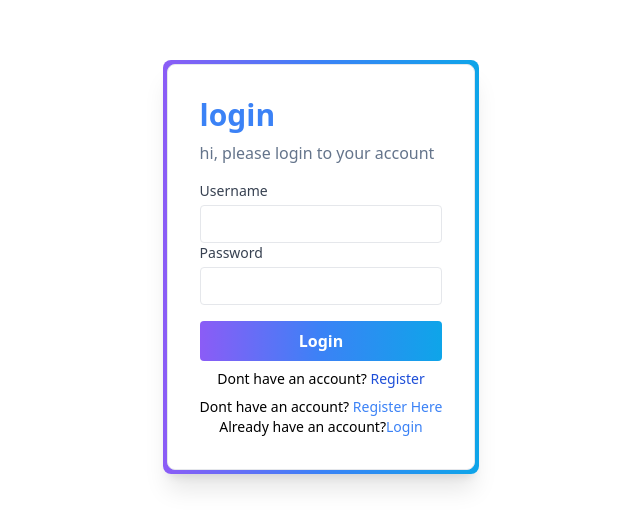
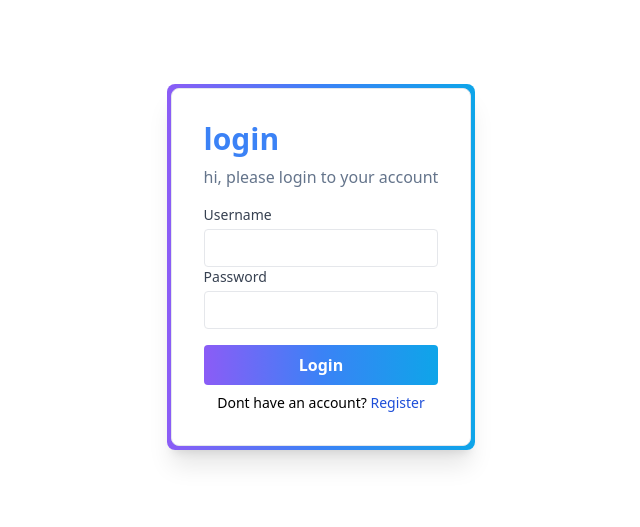
Before and after one commit to Ridhosyawali/belajar-nextjs, a Next.js app: page /login in a window 1280 px wide. Shown: the part 133-660 px from the top of the page, without its empty margins (319-959 px from the left). Built offline with nearby package versions, Linux system fonts and the light colour scheme.

Commit message:
eventHandler

```diff
--- a/src/components/atoms/Button/index.jsx
+++ b/src/components/atoms/Button/index.jsx
@@ -1,7 +1,16 @@
-export default function Button(props) {
+export default function Button({
+  type,
+  className,
+  children,
+  onClick = () => {},
+}) {
   return (
-    <button className={`h-10 font-semibold rounded p-2 ${props.className}`}>
-      {props.children}
+    <button
+      className={`h-10 font-semibold rounded p-2 ${className}`}
+      type={type}
+      onClick={onClick}
+    >
+      {children}
     </button>
   );
 }
--- a/src/components/organism/Login/index.jsx
+++ b/src/components/organism/Login/index.jsx
@@ -4,8 +4,20 @@ import Link from "next/link";
 import React from "react";
 
 const Login = () => {
+  // event handler untuk simulasi login
+  function handleLogin(event) {
+    // event.preventdefault untuk mencegah reload
+    event.preventDefault();
+
+    // menyimpan data ke local storage
+    localStorage.setItem("username", event.target.username.value);
+    localStorage.setItem("password", event.target.password.value);
+
+    window.location.href = "/products";
+  }
   return (
-    <form>
+    // onSubmit : event handler untuk menangani aksi ketika disubmit(button = submit)
+    <form onSubmit={handleLogin}>
       <InputForm
         label="Username"
         name="username"
@@ -15,10 +27,14 @@ const Login = () => {
       <InputForm
         label="Password"
         name="password"
-        type="text"
+        type="password"
         placeHolder="Masukkan Password"
       />
-      <Button className=" bg-gradient-hover hover:bg-blue-400 text-white mt-4 w-full">
+      <Button
+        className=" bg-gradient-hover hover:bg-blue-400 text-white mt-4 w-full"
+        type="submit"
+        // onClick={handleLogin} // onClick : event handler untuk menangani aksi ketika button diclick
+      >
         Login
       </Button>
       <p className="text-center text-sm mt-2">
--- a/src/components/templates/AuthLayout/index.jsx
+++ b/src/components/templates/AuthLayout/index.jsx
@@ -1,53 +1,12 @@
-import Link from "next/link";
 import React from "react";
 
-const AuthLayout = ({ title, desc, children, type = "register" }) => {
+const AuthLayout = ({ title, desc, children }) => {
   return (
     <div className="rounded-lg bg-gradient-aigen bg-gradient-hover p-1 shadow-xl">
       <div className="w-full max-w-xs border rounded-lg p-8 bg-white">
         <h1 className="text-3xl font-bold mb-2 text-blue-500">{title}</h1>
         <p className="font-medium text-slate-500 mb-4">{desc}</p>
         {children}
-
-        {/* cara 1 */}
-        {type === "register" ? (
-          <p className="text-sm text-center mt-2">
-            Dont have an account?{" "}
-            <Link
-              className="text-blue-500 hover:text-blue-700"
-              href="/register"
-            >
-              Register Here
-            </Link>
-          </p>
-        ) : (
-          <p className="text-sm text-center mt-2">
-            Already have an account?{" "}
-            <Link className="text-blue-500 hover:text-blue-700" href="/login">
-              Login Here
-            </Link>
-          </p>
-        )}
-
-        {/* cara 2 */}
-        <p className="text-sm text-center">
-          {type === "register"
-            ? "Already have an account?"
-            : "Dont have an account?"}
-          {type === "register" && (
-            <Link className="text-blue-500 hover:text-blue-700" href="/login">
-              Login
-            </Link>
-          )}
-          {type === "login" && (
-            <Link
-              className="text-blue-500 hover:text-blue-700"
-              href="/register"
-            >
-              Register
-            </Link>
-          )}
-        </p>
       </div>
     </div>
   );
--- a/src/pages/products/index.jsx
+++ b/src/pages/products/index.jsx
@@ -1,8 +1,9 @@
+import Button from "@/components/atoms/Button";
 import CardProduct from "@/components/molecules/CardProduct";
-import React from "react";
+import React, { useEffect, useState } from "react";
 
-const ProductPage = () => {
 ///anggap data dari api/be
+
 const data = [
   {
     id: 1,
@@ -26,8 +27,35 @@ const ProductPage = () => {
     price: "1234567",
   },
 ];
+const ProductPage = () => {
+  const [username, setUsername] = useState("");
+
+  // useEffect digunakan untul menangani side efek dari perubahan suatu data yang dijalankan setiap halaman di load
+  useEffect(() => {
+    const getUsername = setUsername(localStorage.getItem("username"));
+    if (getUsername) {
+      setUsername(getUsername);
+    }
+  }, []);
+  /** [] dependensi array : kalo kosong buat memastikan kalo useEffect dijalankan
+   * hanya sekali saat pertama kali halaman di load,
+   * jika ada state didalam dependensi array maka fungsinya untuk menangani perubahan state tersebut
+   */
+
+  // event handler untuk menjalankan fungsi logout dan mengapus data di local storage
+  function handleLogout() {
+    localStorage.removeItem("username");
+    localStorage.removeItem("password");
+    window.location.href = "/login";
+  }
   return (
     <>
+      <div className="flex justify-between items-center bg-black text-white font-bold px-5 py-4">
+        <h1 className="text-xl">Hi, {username}</h1>
+        <Button onClick={handleLogout} className={"bg-red-500"}>
+          Logout
+        </Button>
+      </div>
       <div className="flex min-h-screen items-center justify-center gap-2">
         {/* nested component */}
         <CardProduct>
```
Lines whose indentation alone changed are shown as unchanged.
